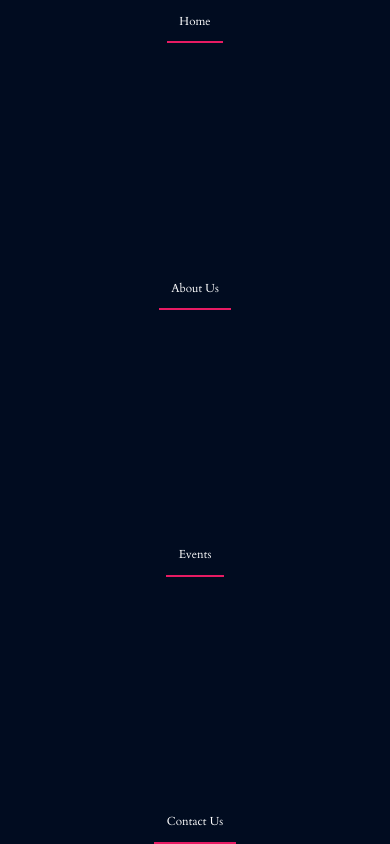
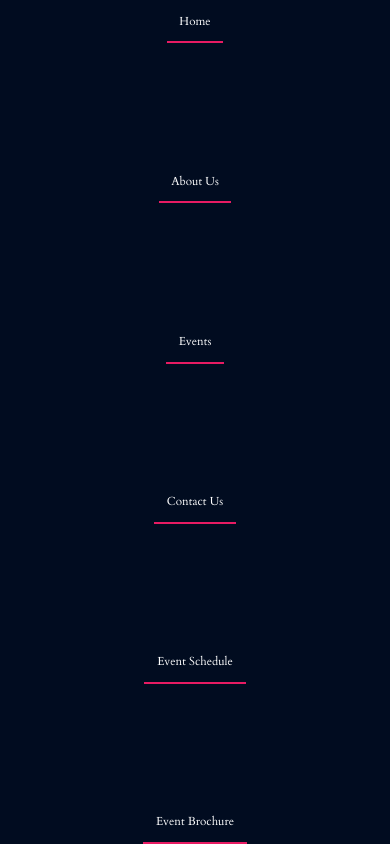
Before and after one commit to DarthVader001/vibes, a plain HTML site: page index.html in a window 390 px wide. Both pictures are taken after a click on the icon 354 px from the left and 45 px from the top of the page. Shown: the top 844 px of the page. Drawn offline with Linux system fonts and the light colour scheme.

Commit message:
Update index.html

```diff
--- a/index.html
+++ b/index.html
@@ -23,6 +23,8 @@
                 <a href="#aboutus" class="mobile_nav_elements">About Us</a>
                 <a href="#events" class="mobile_nav_elements">Events</a>
                 <a href="#contact" class="mobile_nav_elements">Contact Us</a>
+		<a href="#contact" class="mobile_nav_elements">Event Schedule</a>
+		<a href="#contact" class="mobile_nav_elements">Event Brochure</a>
             </div>
             <!-- MENU END -->
 
```
